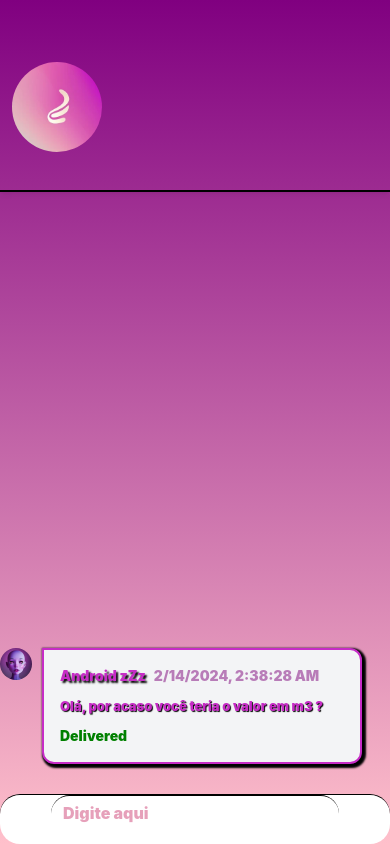
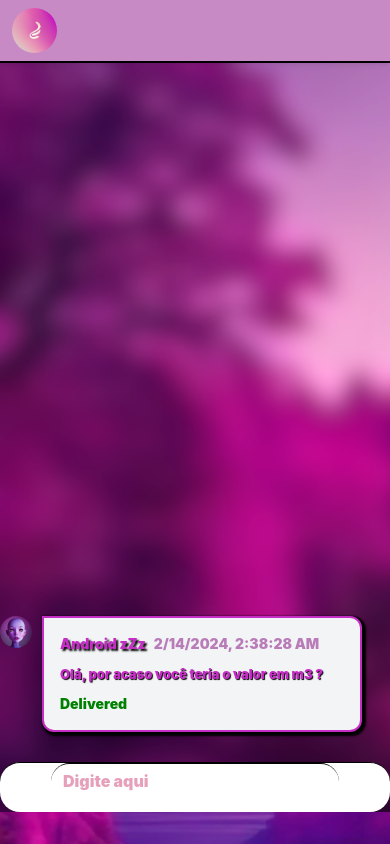
Before and after one commit to FranzieYoogan/angularHidrometro, an Angular app: page /calculus-page in a window 390 px wide. Built offline with nearby package versions, Linux system fonts and the light colour scheme.

Commit message:
responsivityAndDesign

```diff
--- a/src/app/calculus-page/calculus-page.component.css
+++ b/src/app/calculus-page/calculus-page.component.css
@@ -4,10 +4,26 @@
     display: flex;
     justify-content: center;
     position: relative;
-    height: 100vh;
+    height: 87.7vh;
     justify-items: center;
-    background: linear-gradient(purple, pink);
+background: url('/assets/img/background/reservoir.png');
+background-size: 530% !important;
     overflow: hidden;
+}
+
+.navStyle {
+
+    border-bottom: 2px solid black !important;
+    background-color: #c88ac5;
+    width: 100%;
+}
+
+.logoStyle {
+
+    border-radius: 90px;
+    width: 45px;
+
+
 }
 
 .buttonText {
@@ -48,7 +64,7 @@
 
 
         left: 24em;
-        bottom: 54%;
+        bottom: 63%;
 
     }
 
@@ -67,7 +83,7 @@
 
 
             left: 19em;
-            bottom: 39%;
+            bottom: 45%;
 
         }
 
@@ -99,7 +115,7 @@ bottom: 0;
     justify-items: center;
 bottom: 0;
     visibility: hidden;
-    width: 30%%;
+    width: 30%;
 }
 
 .containerItem3 {
@@ -373,6 +389,12 @@ p {
 
       @media only screen and (max-width: 400px) {
 
+        .containerCalculus {
+
+            height: 88.7vh;
+
+        }
+
         .inputNew1 {
 
             top: 80%;
--- a/src/app/calculus-page/calculus-page.component.html
+++ b/src/app/calculus-page/calculus-page.component.html
@@ -1,7 +1,17 @@
 
 
 
+<section style="position: relative; z-index: 60;">
+  <nav class="navStyle flex-no-wrap relative flex w-full items-center justify-between bg-[#FBFBFB] py-2 shadow-md shadow-black/5 dark:bg-neutral-600 dark:shadow-black/10 lg:flex-wrap lg:justify-start lg:py-4">
+  <div class=" flex w-full flex-wrap items-center justify-between px-3">
+    <!-- Hamburger button for mobile view -->
+   <img class="logoStyle" src="/assets/img/logo/logoProject.png" alt="">
 
+
+      </div>
+
+</nav>
+</section>
 
 
 
@@ -179,7 +189,3 @@ id="button"
 
 
 </section>
-
-
-
-    <app-header><app-header/>
--- a/src/app/panel/panel.component.css
+++ b/src/app/panel/panel.component.css
@@ -1,10 +1,9 @@
 .containerAll {
 
-    background: url('/assets/background/reservoir.png');
     background: url('/assets/img/background/reservoir.png');
     overflow: hidden;
     background-repeat: no-repeat;
-    background-size: 530%;
+    background-size: 530% !important;
     background-position-x: 0%;
     height: 87.6vh;
     width: 100%;
@@ -147,7 +146,7 @@
 .navStyle {
 
     border-bottom: 2px solid black !important;
-    background-color: transparent;
+    background-color: #c88ac5;
     width: 100%;
 }
 
@@ -177,7 +176,7 @@ background-color: black;
 
     .containerPanel2  {
 
-        margin-left: 3em;
+        margin-left: 0.1em;
 
     }
 
```
